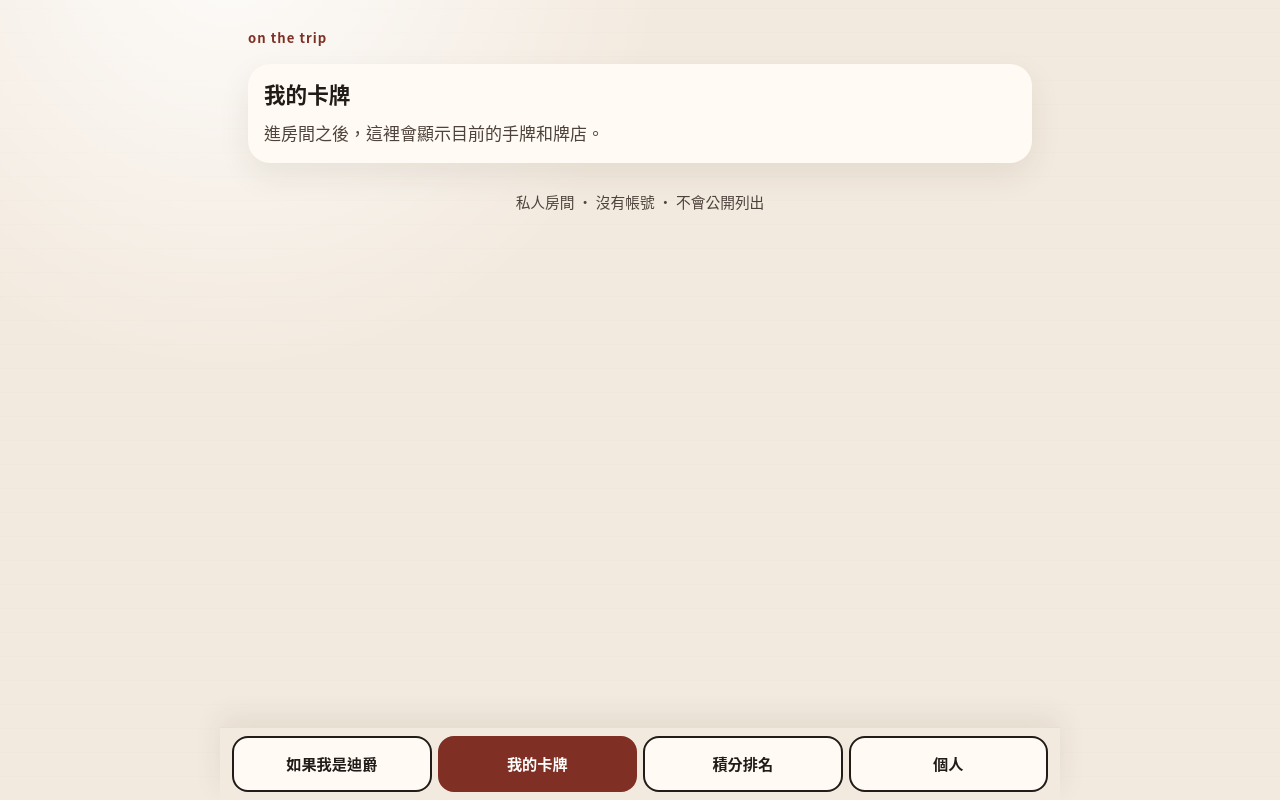
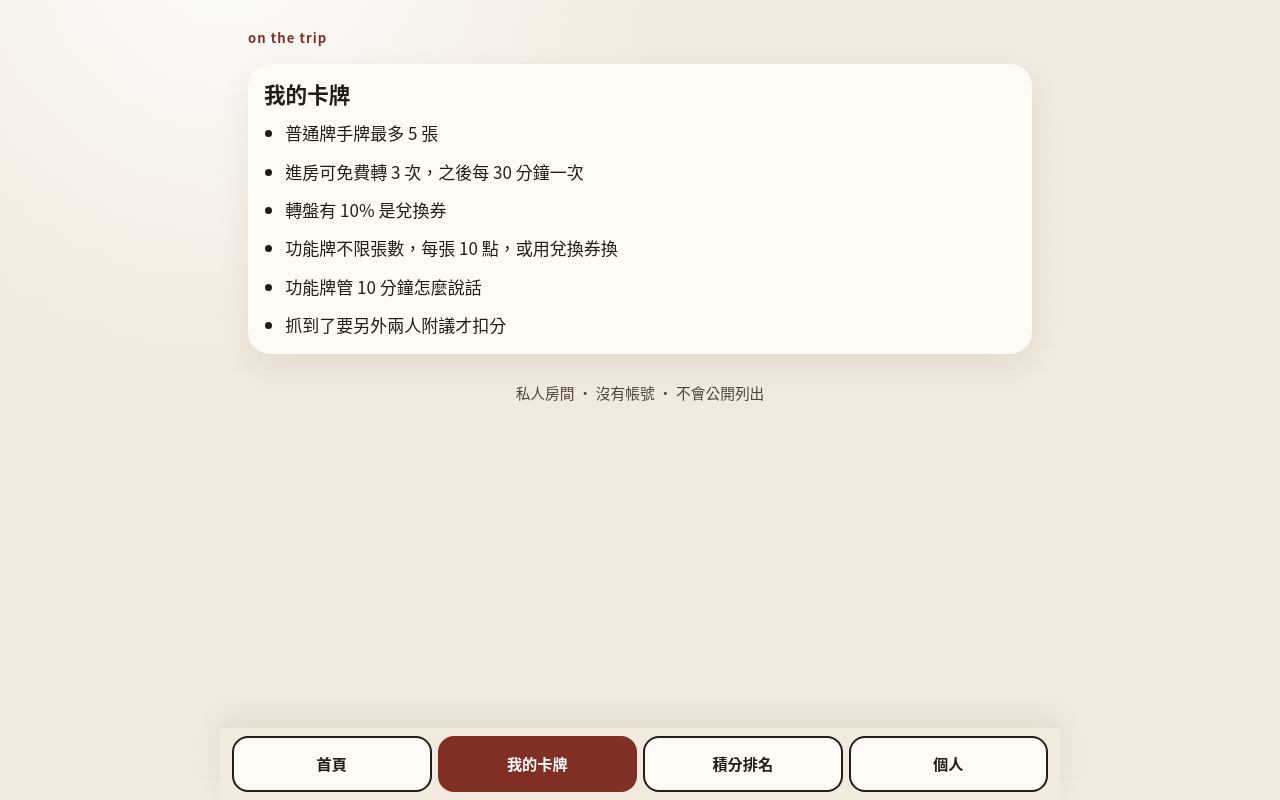
Before and after one commit to LotusPie/-, a React (Vite) app in the folder client/: page / in a window 1280 px wide. Both pictures are taken after a click on the button "我的卡牌". Built offline with nearby package versions, Linux system fonts and the light colour scheme; a web font is replaced by a local one.

Commit message:
Show local intro pages before a room is joined.
The bottom nav uses 首頁 for the entry form, and the other three tabs explain the rules on this device only until the player is in a room.

```diff
--- a/client/src/App.jsx
+++ b/client/src/App.jsx
@@ -4,7 +4,7 @@ import { DjGame } from "./dj.jsx";
 import { CardDesk, FunctionBoard } from "./cards.jsx";
 import { DevPanel } from "./dev.jsx";
 import { RoleBoard } from "./professions.jsx";
-import { CardPrompt, Home, Lobby, PageSwitch, ScorePage } from "./play.jsx";
+import { CardPrompt, Home, IntroPage, Lobby, PageSwitch, ScorePage } from "./play.jsx";
 import { ProfilePage } from "./profile.jsx";
 
 async function writeText(text) {
@@ -167,17 +167,9 @@ export default function App() {
         )}
         {room?.game?.kind === "dj" && <DjGame room={room} youId={youId} act={act} />}
       </div>
-      {page === "rank" && <ScorePage room={room} youId={youId} />}
-      {page === "cards" &&
-        (room ? (
-          <CardDesk room={room} youId={youId} act={act} error={error} />
-        ) : (
-          <section className="panel card-page stack">
-            <h2>我的卡牌</h2>
-            <p className="hint">進房間之後，這裡會顯示目前的手牌和牌店。</p>
-          </section>
-        ))}
-      {page === "me" && <ProfilePage key={youId || "out"} room={room} youId={youId} act={act} />}
+      {page === "rank" && (room ? <ScorePage room={room} youId={youId} /> : <IntroPage kind="rank" />)}
+      {page === "cards" && (room ? <CardDesk room={room} youId={youId} act={act} error={error} /> : <IntroPage kind="cards" />)}
+      {page === "me" && (room ? <ProfilePage key={youId || "out"} room={room} youId={youId} act={act} /> : <IntroPage kind="me" />)}
       {devOn && page === "dev" && <DevPanel room={room} youId={youId} dev={dev} />}
       <footer>
         <p>私人房間 · 沒有帳號 · 不會公開列出</p>
@@ -192,7 +184,7 @@ export default function App() {
           </div>
         )}
       </footer>
-      <PageSwitch page={page} onChange={choosePage} dev={devOn} />
+      <PageSwitch page={page} onChange={choosePage} dev={devOn} inRoom={Boolean(room)} />
       {room ? <CardPrompt room={room} act={act} /> : null}
       {toast && <p className="toast">{toast}</p>}
     </div>
--- a/client/src/play.jsx
+++ b/client/src/play.jsx
@@ -168,9 +168,46 @@ export function Ranking({ ranking, youId, onOpen }) {
   );
 }
 
-export function PageSwitch({ page, onChange, dev = false }) {
+const INTROS = {
+  cards: {
+    title: "我的卡牌",
+    lines: [
+      "普通牌手牌最多 5 張",
+      "進房可免費轉 3 次，之後每 30 分鐘一次",
+      "轉盤有 10% 是兌換券",
+      "功能牌不限張數，每張 10 點，或用兌換券換",
+      "功能牌管 10 分鐘怎麼說話",
+      "抓到了要另外兩人附議才扣分",
+    ],
+  },
+  rank: {
+    title: "積分排名",
+    lines: ["聽歌可以打 -2 到 +2，不打也行", "幫別人打分自己 +1", "隱藏兩小時的人不在榜上，其他人從第一名重排"],
+  },
+  me: {
+    title: "個人",
+    lines: ["頭像、一句話、基本資料都選填", "進房後才選八個角色", "同一個角色用猜拳決定"],
+  },
+};
+
+export function IntroPage({ kind }) {
+  const intro = INTROS[kind];
+  if (!intro) return null;
+  return (
+    <section className="panel stack intro-page">
+      <h2>{intro.title}</h2>
+      <ul className="intro-list">
+        {intro.lines.map((line) => (
+          <li key={line}>{line}</li>
+        ))}
+      </ul>
+    </section>
+  );
+}
+
+export function PageSwitch({ page, onChange, dev = false, inRoom = false }) {
   const items = [
-    ["play", "如果我是迪爵"],
+    ["play", inRoom ? "如果我是迪爵" : "首頁"],
     ["cards", "我的卡牌"],
     ["rank", "積分排名"],
     ["me", "個人"],
--- a/client/src/styles.css
+++ b/client/src/styles.css
@@ -910,6 +910,18 @@ footer p {
   max-width: 100%;
 }
 
+.intro-list {
+  margin: 0;
+  padding-left: 1.25em;
+  display: flex;
+  flex-direction: column;
+  gap: 12px;
+}
+
+.intro-list li {
+  overflow-wrap: anywhere;
+}
+
 .score-page {
   display: none;
 }
```
Also changed, not shown: scripts/smoke.mjs (+10 -0 lines).
